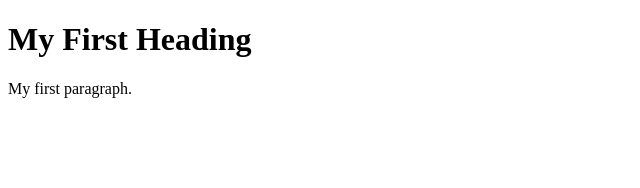
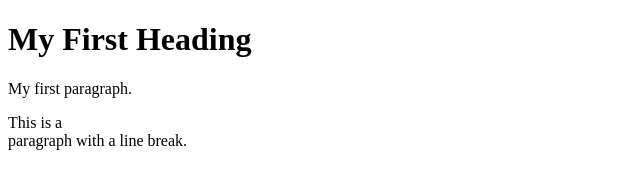
Before and after one commit to AurisP/AurisP.github.io, a plain HTML site: page index.html in a window 1280 px wide. Shown: the whole page, without its empty margins (0-640 px from the left). Drawn offline with Linux system fonts and the light colour scheme.

Commit message:
Update index.html

```diff
--- a/index.html
+++ b/index.html
@@ -7,6 +7,7 @@
 
 <h1>My First Heading</h1>
 <p>My first paragraph.</p>
+<p>This is a <br> paragraph with a line break.</p>
 
 </body>
 </html>
```
